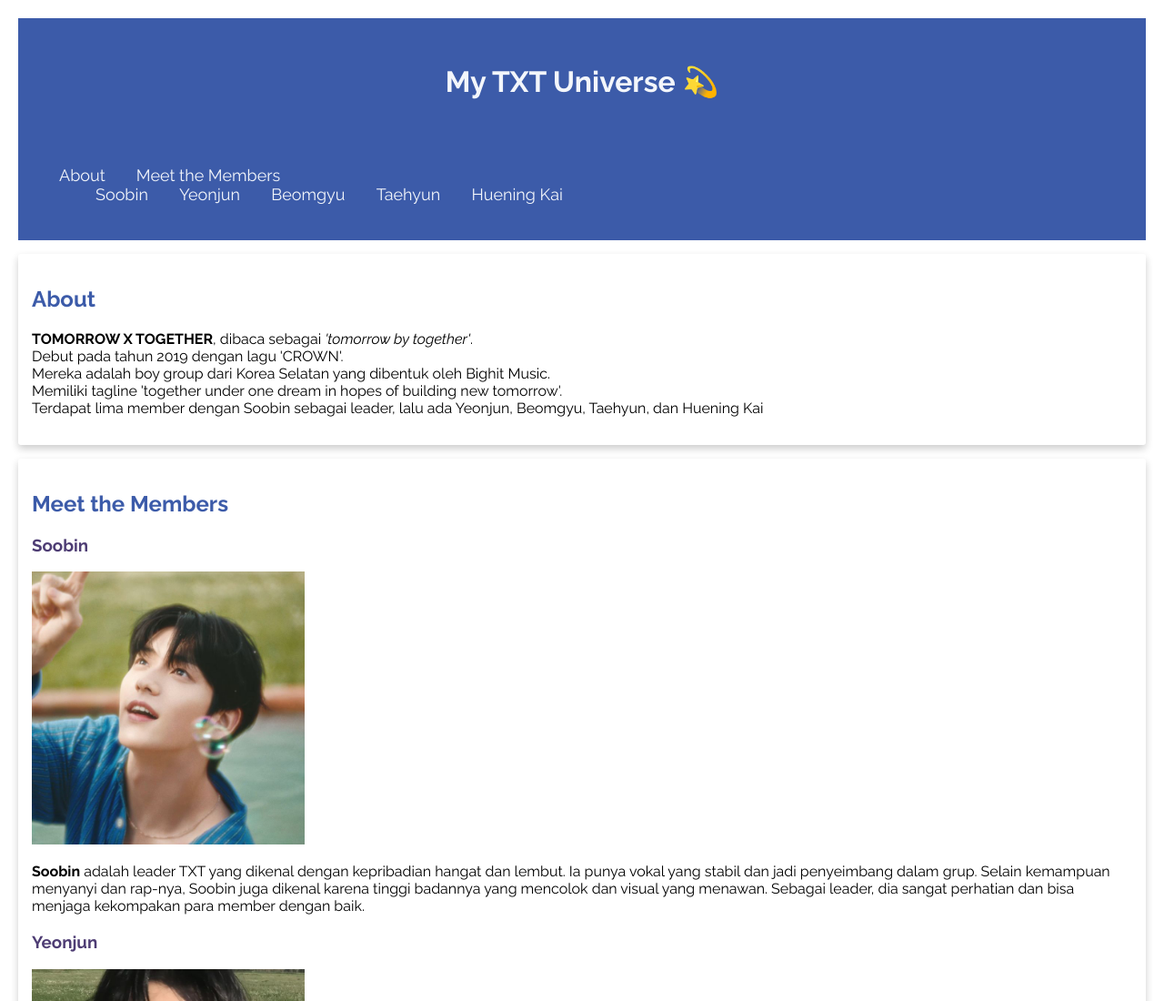
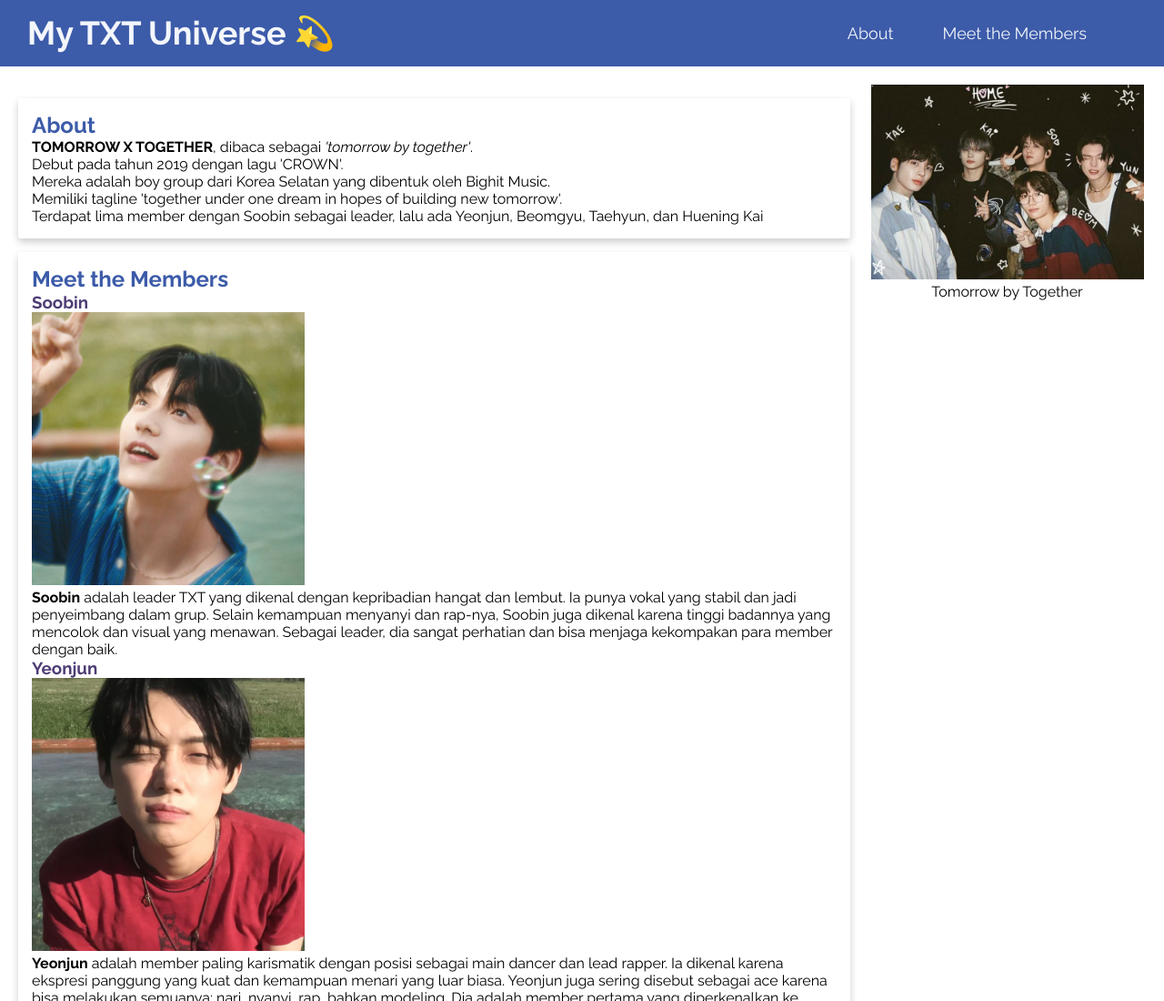
Before and after one commit to maritzavaniaa/reactology, a plain HTML site: page 03_ProjectCSS/index.html in a window 1280 px wide. Shown: the top 1100 px of the page at 91% size. Drawn offline with Linux system fonts and the light colour scheme.

Commit message:
CSS done :3

```diff
--- a/03_ProjectCSS/index.html
+++ b/03_ProjectCSS/index.html
@@ -2,6 +2,8 @@
 <html lang="en">
     <head>
         <meta charset="UTF-8">
+        <meta name="viewport" content="width=device-width, initial-scale=1.0" />
+
         <title>My TXT Universe 💫</title>
 
         <link rel="stylesheet" href="styles/style.css">
@@ -16,16 +18,17 @@
     </head>
 
     <body>
-        <header>
-            <div class="judul">
+        <header class="main-header">
+            <div class="logo">
                 <h1>My TXT Universe 💫</h1>
             </div>
 
             <nav>
                 <ul>
                     <li><a href="#About">About</a></li>
-                    <li><a href="#MeettheMembers">Meet the Members</a>
-                        <ul>
+                    <li class="dropMembers">
+                        <a href="#MeettheMembers">Meet the Members</a>
+                            <ul class="dropContent">
                                 <li><a href="#Soobin">Soobin</a></li>
                                 <li><a href="#Yeonjun">Yeonjun</a></li>
                                 <li><a href="#Beomgyu">Beomgyu</a></li>
@@ -124,7 +127,7 @@
                     <figure>
                         <img src="imagetxt/txt1.jpg"
                         alt="Tomorrow by Together"
-                        height="300px" />
+                        width="300px" />
                         <figcaption>Tomorrow by Together</figcaption>
                     </figure>
                 </article>
--- a/03_ProjectCSS/styles/style.css
+++ b/03_ProjectCSS/styles/style.css
@@ -1,10 +1,19 @@
+/* Reset & Global */
+*,
+*::before,
+*::after {
+  margin: 0;
+  padding: 0;
+  box-sizing: border-box;
+}
+
 body {
     font-family: 'Raleway', sans-serif;
-
     margin: 0;
-    padding: 20px;
+    padding: 0;
 }
 
+/* Typography */
 h2 {
     color: #3C5BA9;
 }
@@ -13,11 +22,19 @@
     color: #4E3D74;
 }
 
+/* Navigation */
+nav {
+    background-color: #3C5BA9;
+    padding: 5px;
+
+    display: flex;
+    justify-content: left;
+}
+
 nav a {
     font-size: 18px;
     font-weight: 400;
     text-decoration: none;
-
     color: #F3F6FB;
 }
 
@@ -28,52 +45,114 @@
 nav li {
     display: inline;
     list-style-type: none;
-    margin-right: 30px;
+    margin-right: 50px;
 }
 
-nav {
-    background-color: #3C5BA9;
-    padding: 5px;
+nav ul {
+    position: relative;
+    padding: 0;
 }
 
+.dropMembers {
+    position: relative;
+}
+
+.dropContent {
+    display: none;
+    position: absolute;
+    background-color: #3C5BA9;
+    padding: 10px;
+    margin-top: 5px;
+    list-style: none;
+    border-radius: 5px;
+    box-shadow: 0 4px 8px rgba(0,0,0,0.2);
+    left: 50%;
+    transform: translateX(-50%);
+}
+
+.dropContent  li {
+    display: block;
+    margin: 5px 0;
+  }
+
+.dropContent  a {
+    color: #F3F6FB;
+    font-size: 16px;
+    text-decoration: none;
+}
+
+.dropMembers:hover .dropContent  {
+    display: block;
+}
+
+/* Layout */
+main {
+    display: flex;
+    flex-wrap: wrap;
+    padding: 20px;
+    gap: 20px;
+}
+
+#content {
+    flex: 3;
+}
+
+header {
+    display: inline;
+  }
+
+aside {
+    flex: 1;
+}
+
+@media screen and (max-width: 1000px) {
+    #content, aside {
+      width: 100%;
+      padding: 0;
+    }
+  }
+
+/* Sections */
+.about,
+.members {
+    box-shadow: 0 4px 8px 0 rgba(0, 0, 0, 0.2);
+    border-radius: 3px;
+    padding: 15px;
+    margin-top: 15px;
+}
+
+/* Header */
+.main-header {
+    background-color: #3C5BA9;
+    display: flex;
+    justify-content: space-between;
+    align-items: center;
+    padding: 15px 30px;
+    position: sticky;
+    top: 0;
+    z-index: 999;
+}
+
+.logo {
+    font-size: 18px;
+    font-weight: bold;
+    color: #F3F6FB;
+}
+
+/* Profile Image (in aside) */
 .profile figure {
     text-align: center;
 }
 
-.about {
-    box-shadow: 0 4px 8px 0 rgba(0, 0, 0, 0.2) ;
-    border-radius: 3px;
-
-    /* biar tampilannya ga sempit */
-    padding: 15px;
-    margin-top: 15px;
-}
-
-.members {
-    box-shadow: 0 4px 8px 0 rgba(0, 0, 0, 0.2) ;
-    border-radius: 3px;
-
-    /* biar tampilannya ga sempit */
-    padding: 15px;
-    margin-top: 15px;
-}
-
-.judul {
-    font-size: medium;
-    padding: 30px;
-    background-color: #3C5BA9;
-    text-align: center;
-    color: #F3F6FB;
-}
-
+/* Optional image styling */
 /* .membersImg {
     width: 100%;
     max-height: 400px;
     object-fit: cover;
     object-position: center;
-
 } */
 
+/* Footer */
 footer {
     padding: 20px;
     color: #F3F6FB;
```
Also changed, not shown: 1 other file. Lines whose indentation alone changed are shown as unchanged.
